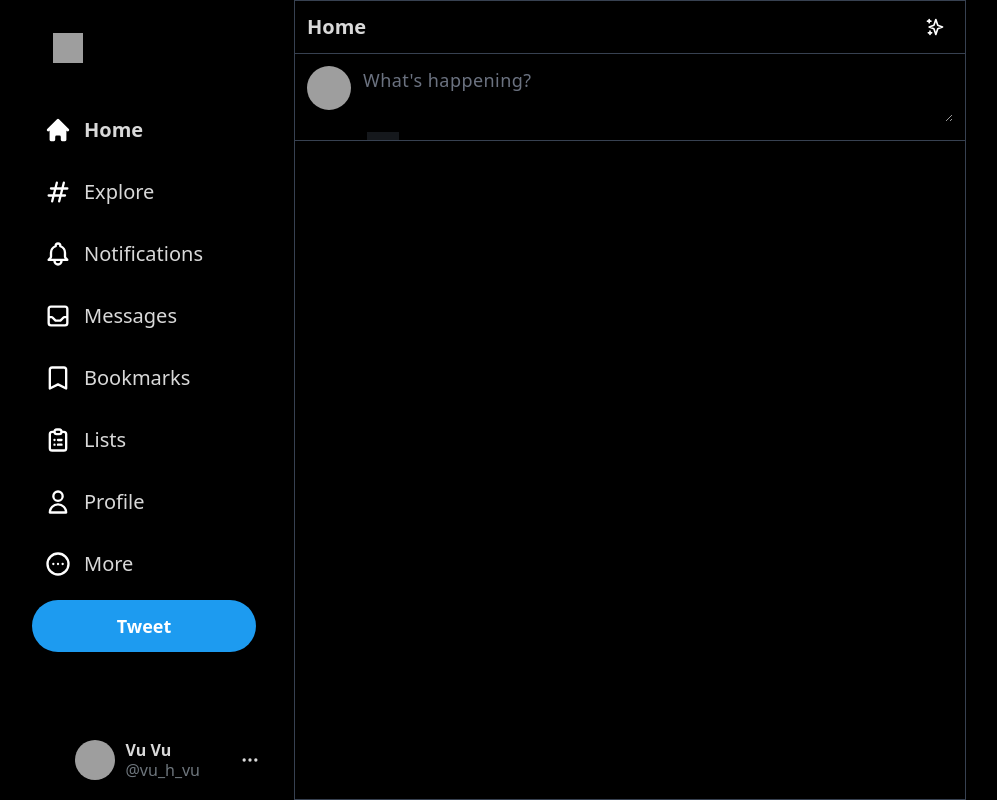
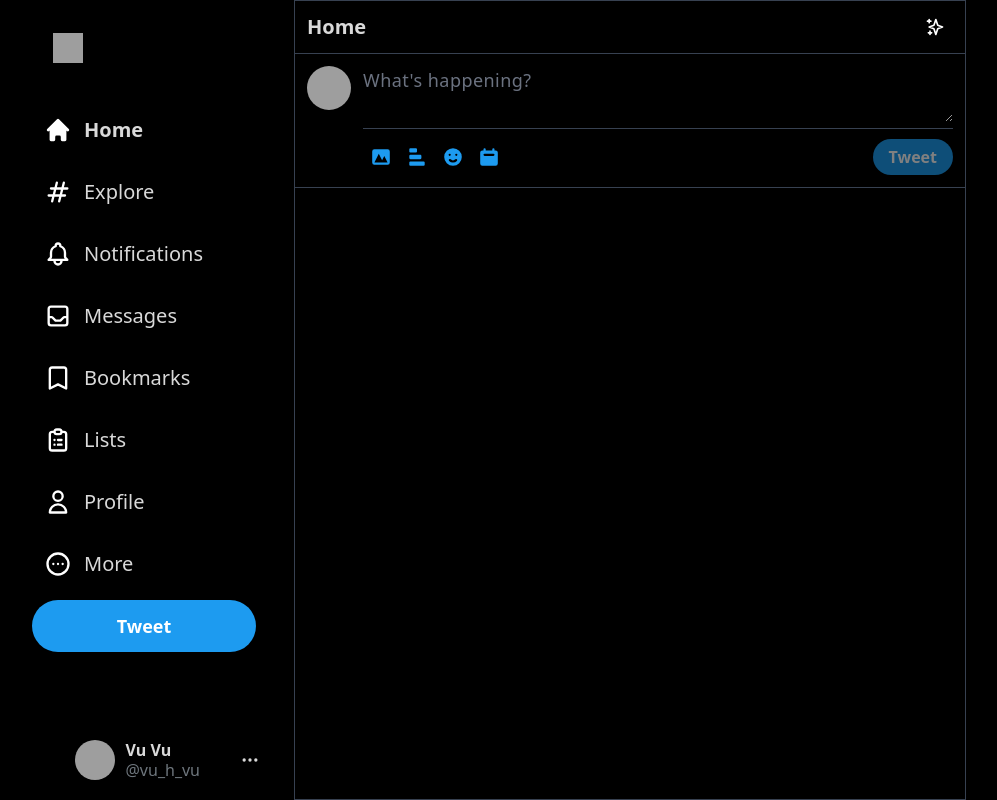
Before and after one commit to vuvuhoang/twitter-clone, a Next.js app: page / in a window 1280 px wide. Shown: the whole page, without its empty margins (76-1073 px from the left). Built offline with nearby package versions, Linux system fonts and the light colour scheme; grey boxes are pictures that could not be loaded.

Commit message:
finish the input page and added firebase storage

```diff
--- a/components/Input.js
+++ b/components/Input.js
@@ -1,27 +1,105 @@
-import { XIcon } from "@heroicons/react/solid";
-import { useState } from "react";
+import { CalendarIcon, ChartBarIcon, EmojiHappyIcon, PhotographIcon, XIcon } from "@heroicons/react/solid";
+import { useState, useRef } from "react";
+import { db, storage } from "../firebase";
+import {
+    addDoc,
+    collection,
+    doc,
+    serverTimestamp,
+    updateDoc,
+  } from "@firebase/firestore";
+  import { getDownloadURL, ref, uploadString } from "@firebase/storage";
 
-function Input() {
+export default function Input() {
     const [input, setInput] = useState("");
     const [selectedFile, setSelectedFile] = useState(null);
+    const [showEmojis, setShowEmojis] = useState(false);
+    const [loading, setLoading] = useState(false);
+    const filePickerRef = useRef(null);
+
+    async function sendPost() {
+        if (loading) return;
+        setLoading(true);
+        const docRef = await addDoc(collection(db,'posts'), {
+            // id: session.user.uid,
+            // username: session.user.name,
+            // userImg: session.user.image,
+            // tag: session.user.tag,
+            text: input,
+            timestamp: serverTimestamp(),
+        });
+
+        const imageRef = ref(storage, `posts/${docRef.id}/image`)
+
+        if (selectedFile) {
+            await uploadString(imageRef, selectedFile, "data_url").then(async () => {
+                const downloadURL = await getDownloadURL(imageRef)
+                await updateDoc(doc(db, "posts", docRef.id),{
+                    image: downloadURL,
+                });
+            });
+        }
+        setLoading(false);
+        setInput("");
+        setSelectedFile(null);
+        setShowEmojis(false);
+    }
+
+    function addImageToPost(e) {
+        const reader = new FileReader();
+        if (e.target.files[0]) {
+          reader.readAsDataURL(e.target.files[0]);
+        }
+
+        reader.onload = (readerEvent) => {
+          setSelectedFile(readerEvent.target.result);
+        };
+      };
 
   return (
-    <div className={`border-b border-gray-700 p-3 flex space-x-3 overflow-y-scroll`}>
-        <img src="https://i.ibb.co/TBsPqCC/profile.jpg" className="h-11 w-11 rounded-full cursor-pointer" />
+    <div className={`border-b border-gray-700 p-3 flex space-x-3 overflow-hidden ${loading && "opacity-60"}`}>
+        <img src="https://i.ibb.co/TBsPqCC/profile.jpg" className="h-11 w-11 rounded-full cursor-pointer" alt=""/>
         <div className="w-full divide-y divide-gray-700">
-            <div className={``}>
+            <div className={`${selectedFile && "pb-y"} ${input && "space-y-2.5"}`}>
                 <textarea value={input} onChange={(e) => setInput(e.target.value)} rows="2" placeholder="What's happening?" className="bg-transparent outline-none text-[#d9d9d9] text-lg placeholder-gray-500 tracking-wide w-full min-h-[50px]"/>
 
-                <div className="relative">
-                    <div className="absolute w-8 h-8 bg-[#15181c] hover:bg[#272c26] bg-opacit-75 roudned-full flex items-center justify-center top-1 left-1 cursor-pointer">
-                        <XIcon className="text-white h-5" />
+                {selectedFile && (
+                    <div className="relative">
+                        <div className="absolute w-8 h-8 bg-[#15181c] hover:bg-[#272c26] bg-opacity-75 rounded-full flex items-center justify-center top-1 left-1
+                        cursor-pointer" onClick={() => setSelectedFile(null)}>
+                            <XIcon className="text-white  h-5" />
+                        </div>
+                        <img src={selectedFile} className="rounded-2xl max-h-80 object-contain" alt=""/>
                     </div>
-                    <img src={selectedFile} className="rounded-2xl max-h-80 object-contain" />
+                )}
+            </div>
+            {!loading && (
+                <div className="flex items-center justify-between pt-2.5">
+                <div className="flex items-center">
+                    <div className="icon" onClick={() => filePickerRef.current.click()}>
+                        <PhotographIcon className="h-[22px] text-[#1d9bf0]" />
+                        <input
+                            type="file"
+                            hidden
+                            onChange={addImageToPost}
+                            ref={filePickerRef}></input>
+                    </div>
+                    <div className="icon rotate-90">
+                        <ChartBarIcon className="text-[#1d9bf0] h-[22px]" />
+                    </div>
+
+                    <div className="icon" onClick={() => setShowEmojis(!showEmojis)}>
+                        <EmojiHappyIcon className="text-[#1d9bf0] h-[22px]" />
+                    </div>
+
+                    <div className="icon">
+                        <CalendarIcon className="text-[#1d9bf0] h-[22px]" />
+                    </div>
                 </div>
+                <button className="bg-[#1d9bf0] text-white rounded-full px-4 py-1.5 font-bold shadow-md hover:bg-[#1a8cd8] disabled:hover:bg-[#1d9bf0] disabled:opacity-50 disabled:cursor-default" disabled={!input.trim() && !selectedFile} onClick={sendPost}>Tweet</button>
             </div>
+            )}
         </div>
     </div>
   )
 }
-
-export default Input
--- a/components/Sidebar.js
+++ b/components/Sidebar.js
@@ -30,7 +30,7 @@
       </div>
       <button className="hidden xl:inline ml-auto bg-[#1d9bf0] text-white rounded-full w-56 h-[52px] text-lg font-bold shadow-md hover:bg-[#1a8cd8]">Tweet</button>
       <div className="text-[#d9d9d9] flex items-center justify-center hoverAnimation xl:ml-auto xl:-mr-5 mt-auto">
-        <img src="https://i.ibb.co/TBsPqCC/profile.jpg" className="h-10 w-10 rounded-full xl:mr-2.5"></img>
+        <img src="https://i.ibb.co/TBsPqCC/profile.jpg" className="h-10 w-10 rounded-full xl:mr-2.5" alt=""></img>
         <div className="hidden xl:inline leading-5">
           <h4 className="font-bold">Vu Vu</h4>
           <p className="text-[#6e767d]">@vu_h_vu</p>
--- /dev/null
+++ b/firebase.js
@@ -0,0 +1,20 @@
+import { initializeApp, getApp, getApps } from "firebase/app";
+import { getFirestore } from "firebase/firestore";
+import { getStorage } from "firebase/storage";
+
+const firebaseConfig = {
+    apiKey: "AIzaSyA7rRr19uh6G5m8xBNxBQ1IDYg2pM8pq7w",
+    authDomain: "twitter-clone-fe220.firebaseapp.com",
+    projectId: "twitter-clone-fe220",
+    storageBucket: "twitter-clone-fe220.appspot.com",
+    messagingSenderId: "997754770596",
+    appId: "1:997754770596:web:0bfb6b5a2d0d0602250231"
+  };
+
+
+  const app = !getApps().length ? initializeApp(firebaseConfig) : getApp();
+  const db = getFirestore();
+  const storage = getStorage();
+
+  export default app;
+  export { db, storage };
```
Also changed, not shown: package.json (+6 -1 lines), 1 other file (tests, documents, lock files or other folders).
